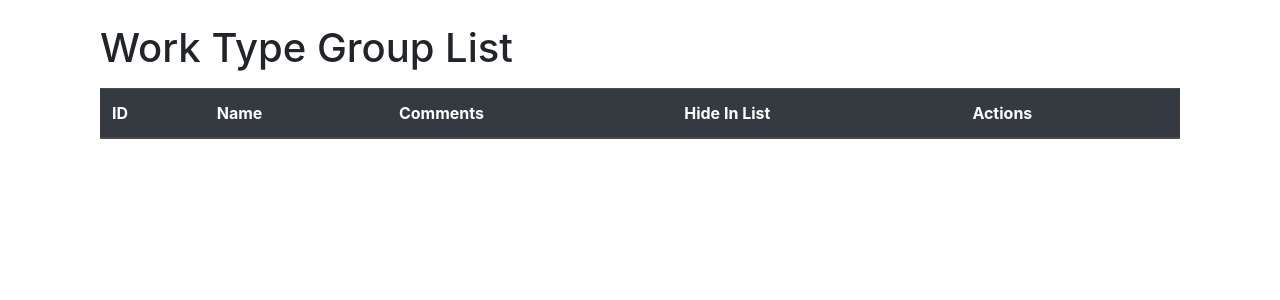
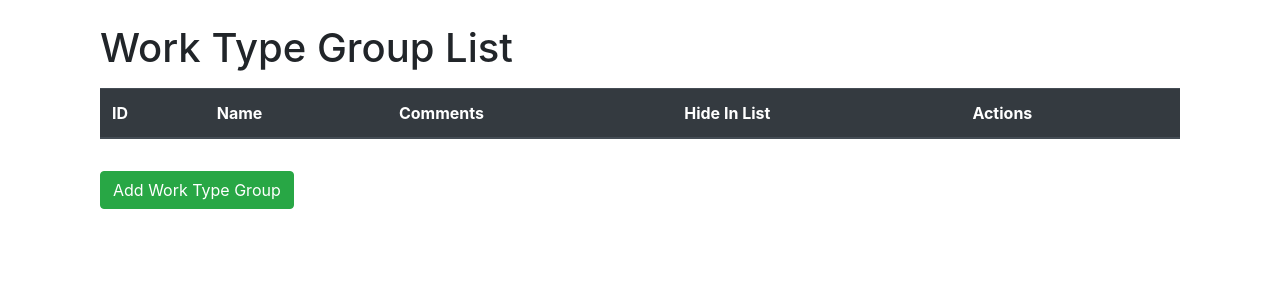
Before and after one commit to Sergey-Pashkov/MB5.2, a Django app: page /accounting/ in a window 1280 px wide. Shown: the part 56-356 px from the top of the page. Run offline with Django 5.2, Linux system fonts and the light colour scheme; the visitor is signed in with stand-in values (Sample User, id 1); lists and menus that the app fills with data are empty; some libraries are stand-ins or nearby versions.

Commit message:
Исправлены ошибки прав доступа к справочнику групп видов работ

```diff
--- a/Home_button/Accounting_button/templates/Accounting_button/WorkTypeGroup/list.html
+++ b/Home_button/Accounting_button/templates/Accounting_button/WorkTypeGroup/list.html
@@ -22,16 +22,18 @@
                 <td>{{ group.comments }}</td>
                 <td>{{ group.hide_in_list }}</td>
                 <td>
-                    <a href="{% url 'worktypegroup_edit' group.id %}" class="btn btn-warning btn-sm">Edit</a>
-                    {% if request.user.user_type == 'owner' %}
-                    <a href="{% url 'worktypegroup_delete' group.id %}" class="btn btn-danger btn-sm">Delete</a>
+                    {% if request.user.user_type != 'executor' %}
+                        <a href="{% url 'worktypegroup_edit' group.id %}" class="btn btn-warning btn-sm">Edit</a>
+                        {% if request.user.user_type == 'owner' %}
+                        <a href="{% url 'worktypegroup_delete' group.id %}" class="btn btn-danger btn-sm">Delete</a>
+                        {% endif %}
                     {% endif %}
                 </td>
             </tr>
             {% endfor %}
         </tbody>
     </table>
-    {% if request.user.user_type == 'owner' or request.user.user_type == 'organizer' %}
+    {% if request.user.user_type != 'executor' %}
     <a href="{% url 'worktypegroup_create' %}" class="btn btn-success mt-3">Add Work Type Group</a>
     {% endif %}
 </div>
--- a/Home_button/Accounting_button/views.py
+++ b/Home_button/Accounting_button/views.py
@@ -557,7 +557,6 @@ def export_clients(request):
     return response
 
 
-
 from django.shortcuts import render, get_object_or_404, redirect
 from django.contrib.auth.decorators import login_required
 from .models import WorkTypeGroup
```
Also changed, not shown: Home_button/Accounting_button/decorators.py (+8 -0 lines).
